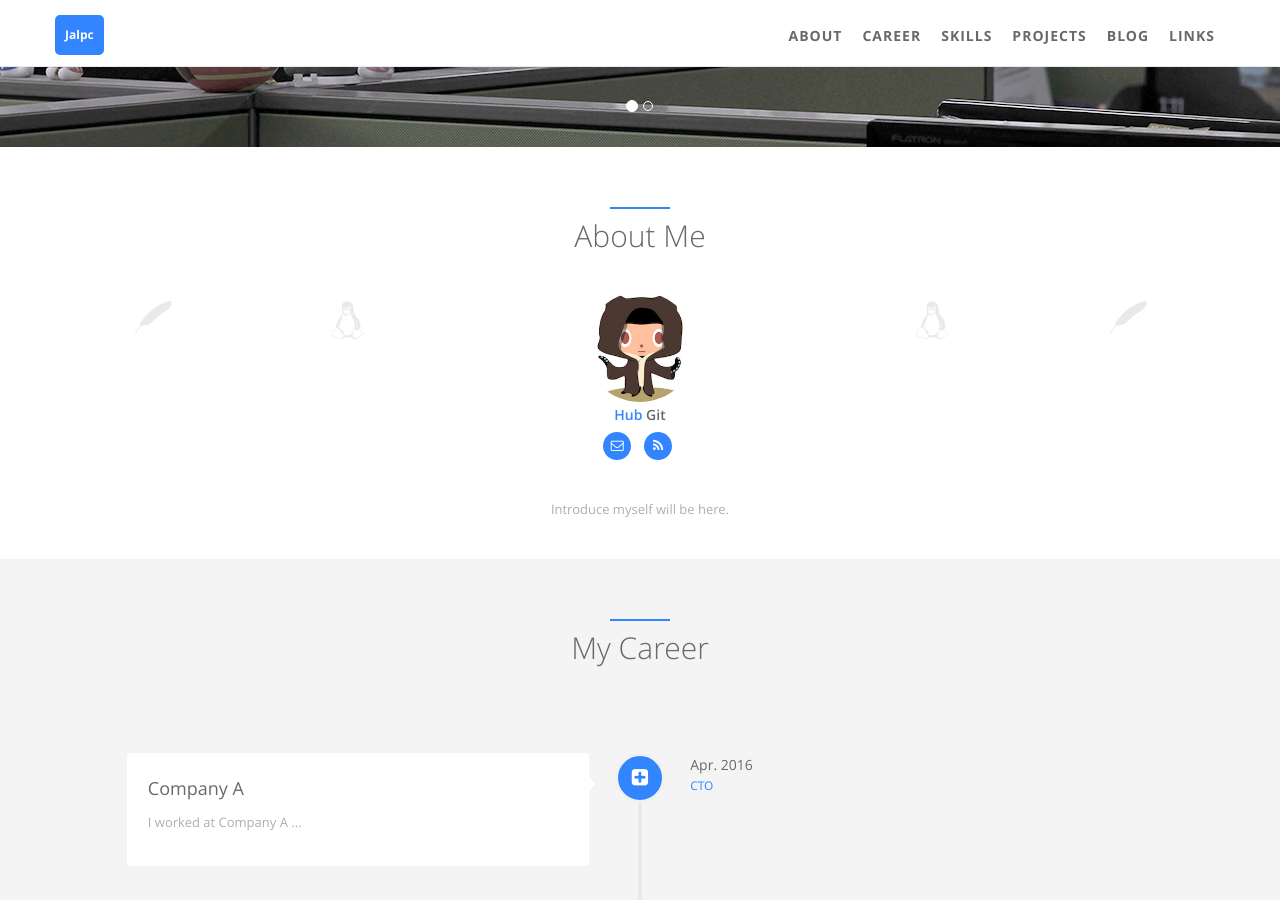
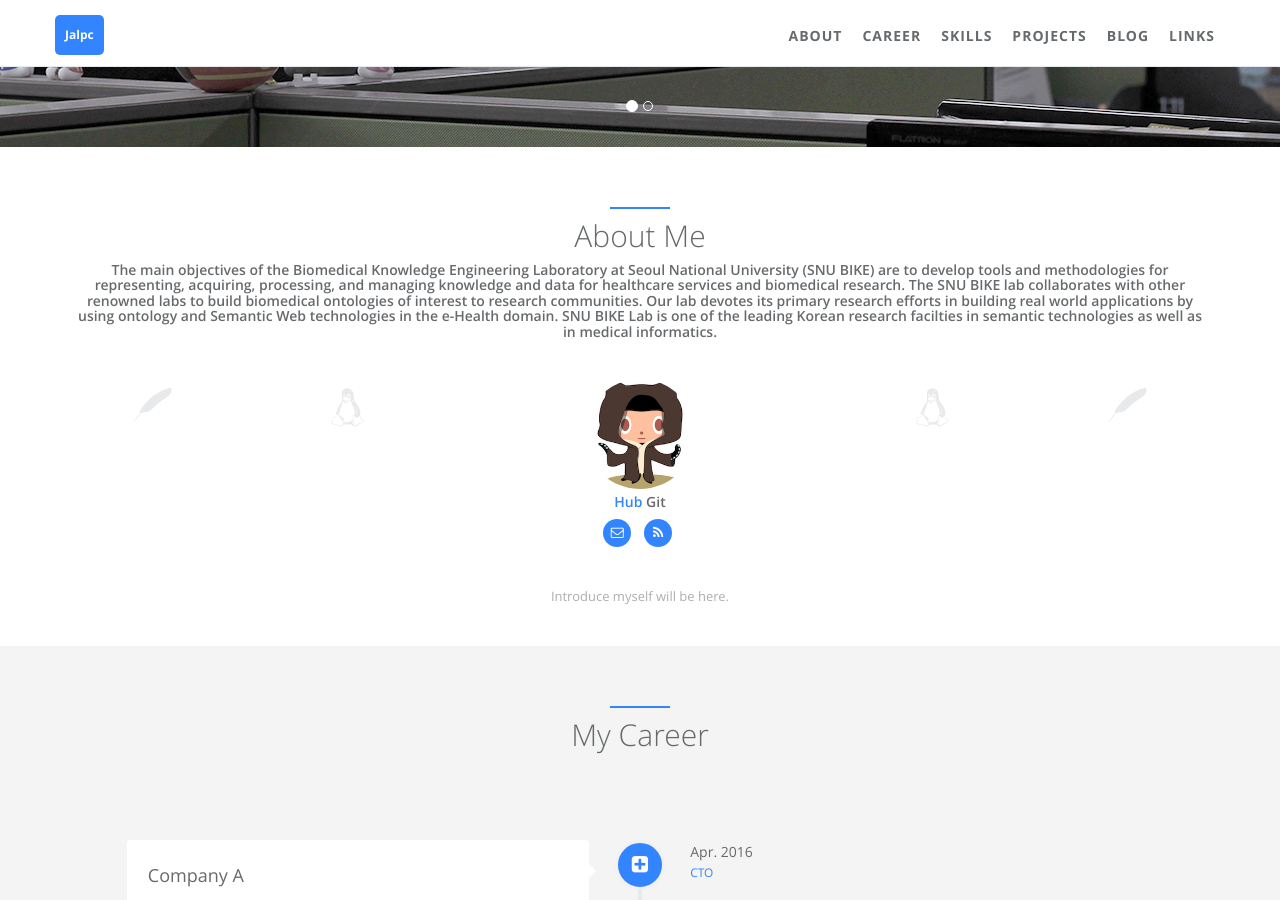
Before and after one commit to bikelab-hp/bikelab-hp.github.io, a Jekyll site: the page built from index.html, in a window 1280 px wide and 900 px high, scrolled down 323 px. Built offline with Jekyll 4.4.1, drawn with Linux system fonts in a browser that asks for light colours.

Commit message:
Update about.html

```diff
--- a/_includes/sections/about.html
+++ b/_includes/sections/about.html
@@ -3,6 +3,16 @@
         <div class="col-lg-12 text-center">
             <div class="navy-line"></div>
             <h1><span data-i18n="about_me.about_me">About Me</span></h1>
+            <h4>
+                The main objectives of the Biomedical Knowledge Engineering Laboratory at Seoul National University (SNU BIKE) are
+                to develop tools and methodologies for representing, acquiring, processing, and managing knowledge and data
+                for healthcare services and biomedical research.
+
+                The SNU BIKE lab collaborates with other renowned labs to build biomedical ontologies of interest to research communities.
+                Our lab devotes its primary research efforts in building real world applications by using ontology and Semantic Web technologies
+                in the e-Health domain. SNU BIKE Lab is one of the leading Korean research facilties in semantic technologies
+                as well as in medical informatics.
+            </h4>
             <!-- <p>Donec sed odio dui. Etiam porta sem malesuada magna mollis euismod.</p> -->
         </div>
     </div>
```
